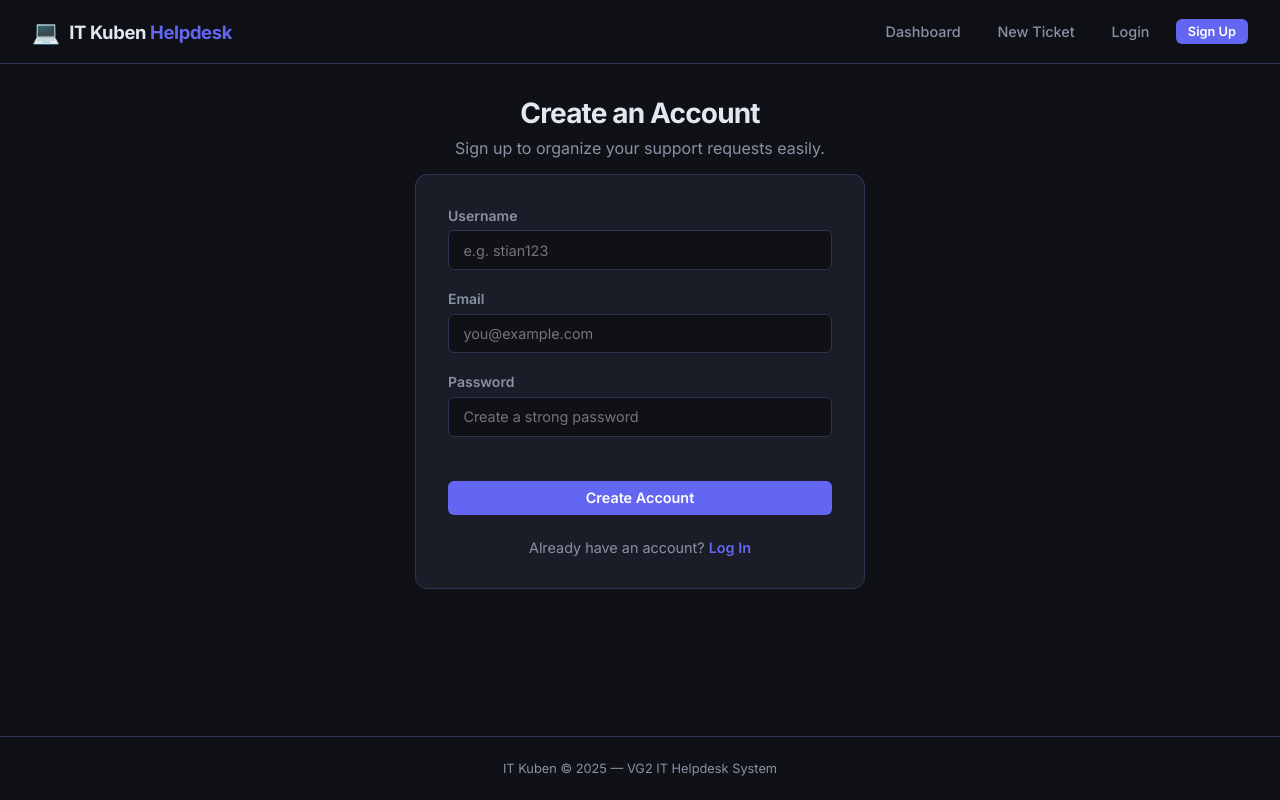
After one commit to ssqueezylemonpie/HelpDesk, a Flask app: page /register in a window 1280 px wide. The commit adds this page. Run offline with Flask 3, Linux system fonts and the light colour scheme.

Commit message:
fixed database, and added feature to make an account and register/login

```diff
--- a/app.py
+++ b/app.py
@@ -1,4 +1,5 @@
-from flask import Flask, render_template, request, redirect, url_for, flash
+from flask import Flask, render_template, request, redirect, url_for, flash, session
+from werkzeug.security import generate_password_hash, check_password_hash
 from database import get_db_connection
 import os
 from dotenv import load_dotenv
@@ -25,6 +26,71 @@ def index():
         'closed': sum(1 for t in tickets if t['status'] == 'closed'),
     }
     return render_template('index.html', tickets=tickets, stats=stats)
+
+
+@app.route('/register', methods=['GET', 'POST'])
+def register():
+    if request.method == 'POST':
+        username = request.form.get('username')
+        email = request.form.get('email')
+        password = request.form.get('password')
+
+        conn = get_db_connection()
+        cursor = conn.cursor(dictionary=True)
+
+        # Check if user already exists
+        cursor.execute("SELECT * FROM users WHERE username = %s OR email = %s", (username, email))
+        if cursor.fetchone():
+            flash('Username or email already exists.', 'error')
+            cursor.close()
+            conn.close()
+            return redirect(url_for('register'))
+
+        password_hash = generate_password_hash(password)
+        cursor.execute(
+            "INSERT INTO users (username, email, password_hash) VALUES (%s, %s, %s)",
+            (username, email, password_hash)
+        )
+        conn.commit()
+        cursor.close()
+        conn.close()
+
+        flash('Account created successfully! Please log in.', 'success')
+        return redirect(url_for('login'))
+
+    return render_template('register.html')
+
+
+@app.route('/login', methods=['GET', 'POST'])
+def login():
+    if request.method == 'POST':
+        username = request.form.get('username')
+        password = request.form.get('password')
+
+        conn = get_db_connection()
+        cursor = conn.cursor(dictionary=True)
+        cursor.execute("SELECT * FROM users WHERE username = %s", (username,))
+        user = cursor.fetchone()
+        cursor.close()
+        conn.close()
+
+        if user and check_password_hash(user['password_hash'], password):
+            # Save user info in the session
+            session['user_id'] = user['id']
+            session['username'] = user['username']
+            flash('Logged in successfully!', 'success')
+            return redirect(url_for('index'))
+        else:
+            flash('Invalid username or password.', 'error')
+
+    return render_template('login.html')
+
+
+@app.route('/logout')
+def logout():
+    session.clear()
+    flash('You have been logged out.', 'success')
+    return redirect(url_for('index'))
 
 
 @app.route('/ticket/new', methods=['GET', 'POST'])
--- a/schema.sql
+++ b/schema.sql
@@ -9,3 +9,12 @@ CREATE TABLE IF NOT EXISTS tickets (
     email VARCHAR(150),
     created_at TIMESTAMP DEFAULT CURRENT_TIMESTAMP
 );
+
+CREATE TABLE IF NOT EXISTS users (
+    id INT AUTO_INCREMENT PRIMARY KEY,
+    username VARCHAR(100) NOT NULL UNIQUE,
+    email VARCHAR(150) NOT NULL UNIQUE,
+    password_hash VARCHAR(255) NOT NULL,
+    role VARCHAR(50) DEFAULT 'user',
+    created_at TIMESTAMP DEFAULT CURRENT_TIMESTAMP
+);
--- a/static/css/style.css
+++ b/static/css/style.css
@@ -77,6 +77,7 @@ body {
 .nav-links {
     list-style: none;
     display: flex;
+    align-items: center;
     gap: 0.5rem;
 }
 
--- a/templates/base.html
+++ b/templates/base.html
@@ -20,6 +20,12 @@
         <ul class="nav-links" id="nav-links">
             <li><a href="/" class="nav-link {% if request.path == '/' %}active{% endif %}">Dashboard</a></li>
             <li><a href="/ticket/new" class="nav-link {% if request.path == '/ticket/new' %}active{% endif %}">New Ticket</a></li>
+            {% if session.get('user_id') %}
+                <li><a href="/logout" class="nav-link" style="color: #f87171;">Logout ({{ session.get('username') }})</a></li>
+            {% else %}
+                <li><a href="/login" class="nav-link {% if request.path == '/login' %}active{% endif %}">Login</a></li>
+                <li><a href="/register" class="btn btn-primary btn-sm" style="margin-left: 0.25rem;">Sign Up</a></li>
+            {% endif %}
         </ul>
         <button class="nav-toggle" id="nav-toggle" aria-label="Toggle navigation">&#9776;</button>
     </nav>
--- /dev/null
+++ b/templates/register.html
@@ -0,0 +1,31 @@
+{% extends 'base.html' %}
+
+{% block content %}
+<section class="page-header" style="text-align: center;">
+    <h1>Create an Account</h1>
+    <p>Sign up to organize your support requests easily.</p>
+</section>
+
+<div class="form-card" style="max-width: 450px; margin: 0 auto 4rem;">
+    <form action="/register" method="POST">
+        <div class="form-group">
+            <label for="username">Username</label>
+            <input type="text" id="username" name="username" placeholder="e.g. stian123" required>
+        </div>
+        <div class="form-group">
+            <label for="email">Email</label>
+            <input type="email" id="email" name="email" placeholder="you@example.com" required>
+        </div>
+        <div class="form-group">
+            <label for="password">Password</label>
+            <input type="password" id="password" name="password" placeholder="Create a strong password" required>
+        </div>
+
+        <button type="submit" class="btn btn-primary" style="width: 100%; margin-top: 1.5rem; justify-content: center;">Create Account</button>
+
+        <p style="text-align: center; margin-top: 1.5rem; color: var(--text-muted); font-size: 0.9rem;">
+            Already have an account? <a href="/login" style="color: var(--accent); text-decoration: none; font-weight: 600;">Log In</a>
+        </p>
+    </form>
+</div>
+{% endblock %}
```
Also changed, not shown: templates/login.html (added, +27 -0 lines).
